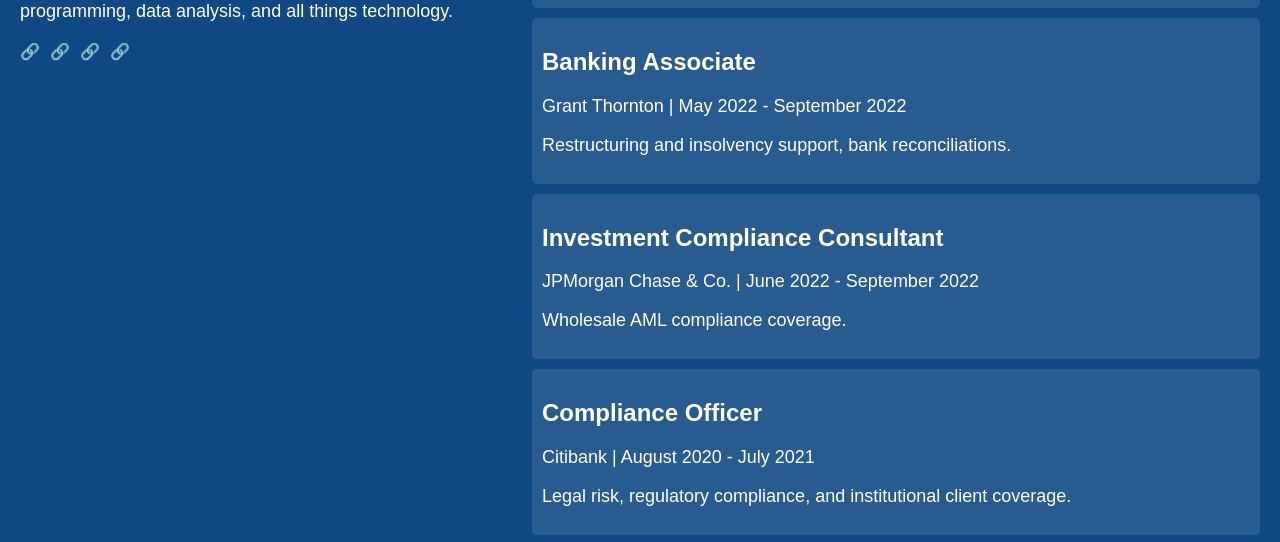
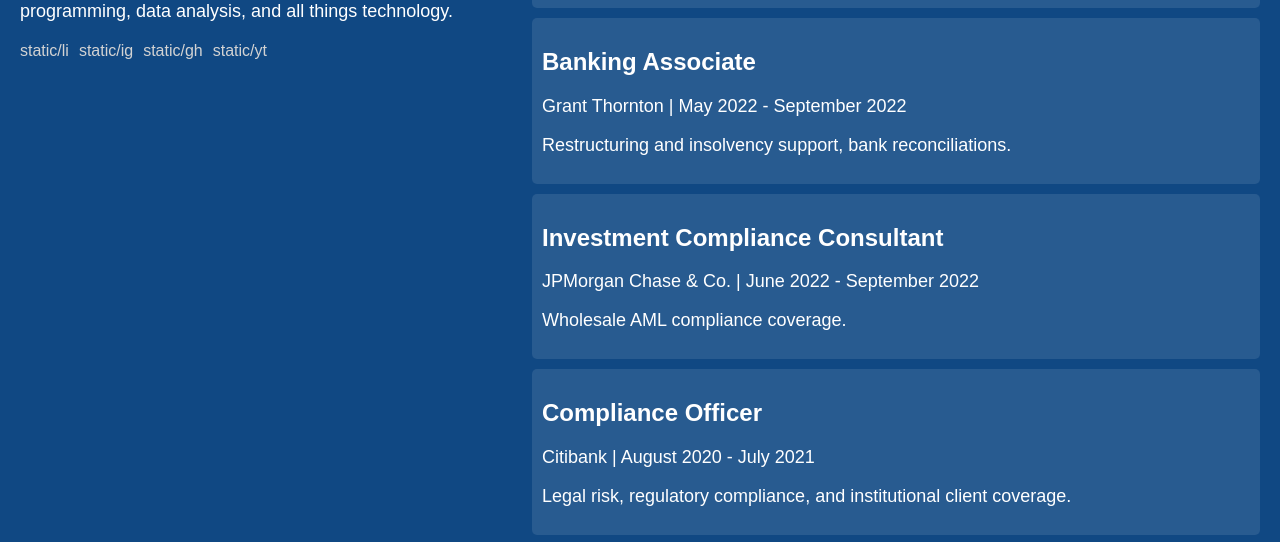
Before and after one commit to Albertcousin/Albertcousin.github.io, a plain HTML site: page index.html in a window 1280 px wide. Shown: the part 178-720 px from the top of the page. Drawn offline with Linux system fonts and the light colour scheme.

Commit message:
Update index.html

```diff
--- a/index.html
+++ b/index.html
@@ -12,10 +12,10 @@
         <h2>Quantitative Analyst</h2>
         <p>Quantitative analyst passionate about financial markets, programming, data analysis, and all things technology.</p>
         <div class="social-icons">
-            <a href="#" class="icon">🔗</a>
-            <a href="#" class="icon">🔗</a>
-            <a href="#" class="icon">🔗</a>
-            <a href="#" class="icon">🔗</a>
+            <a href="https://www.linkedin.com/in/albertcousin342315554/" class="icon">static/li</a>
+            <a href="https://www.instagram.com/albert.cousin/" class="icon">static/ig</a>
+            <a href="https://github.com/Albertcousin/Albert.Cousin" class="icon">static/gh</a>
+            <a href="https://www.youtube.com/@albertcousin9831" class="icon">static/yt</a>
         </div>
     </div>
     <div class="content">
```
